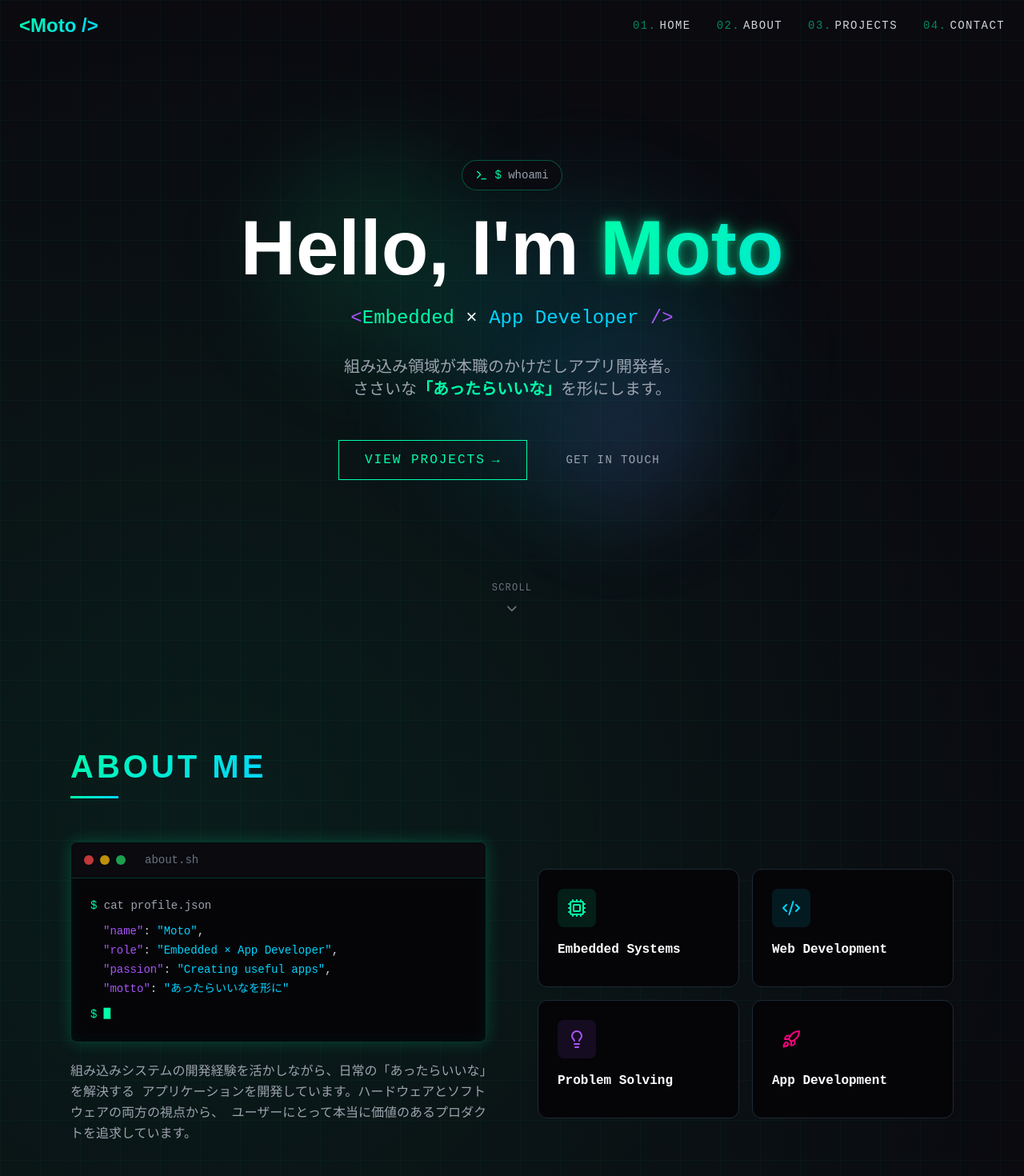
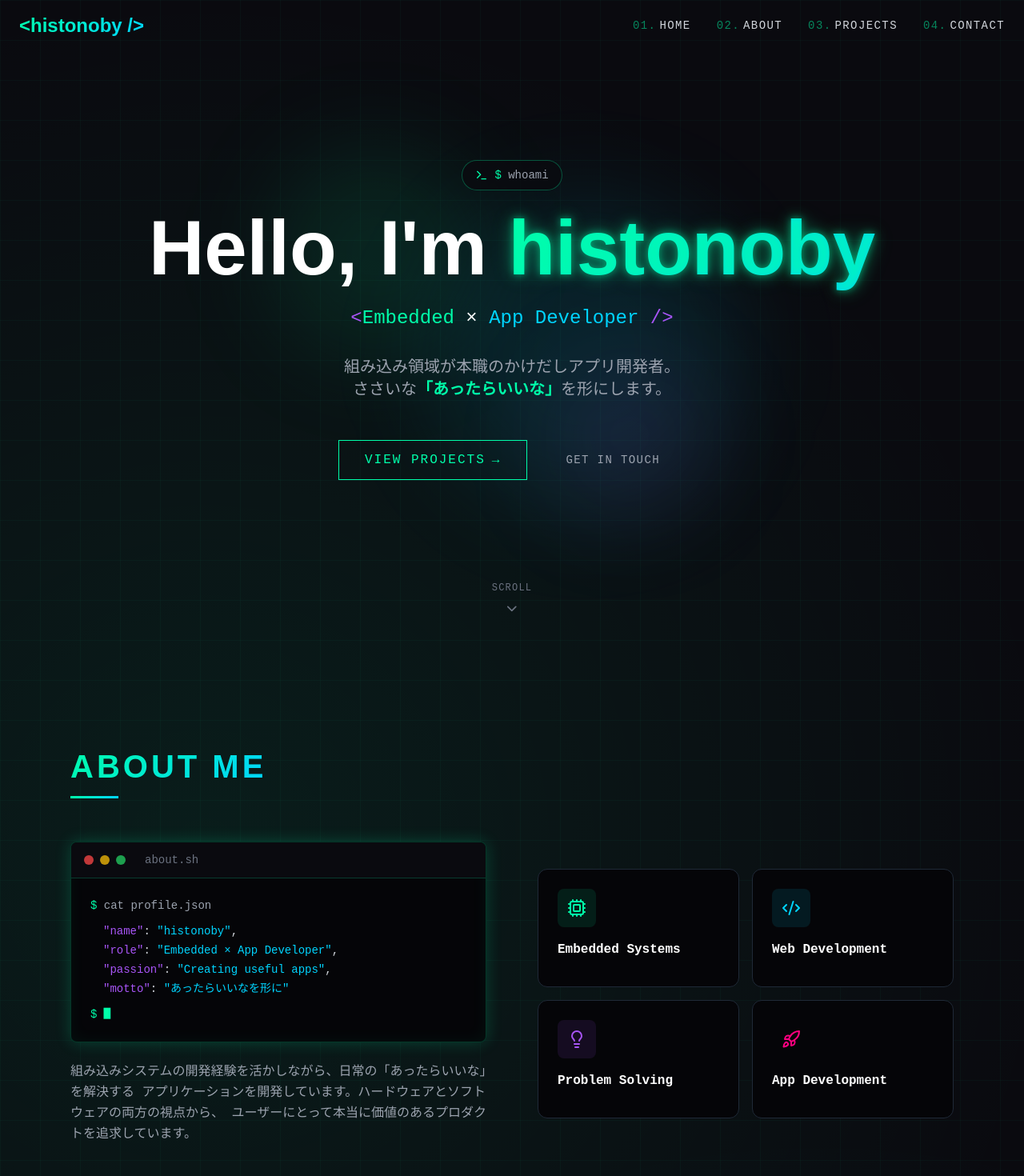
Before and after one commit to histonoby/My-Portfolio, a Next.js app: page / in a window 1280 px wide. Shown: the top 1470 px of the page at 80% size. Built offline with nearby package versions, Linux system fonts and the light colour scheme.

Commit message:
Update name from Moto to histonoby

```diff
--- a/app/layout.tsx
+++ b/app/layout.tsx
@@ -2,18 +2,18 @@ import type { Metadata } from "next";
 import "./globals.css";
 
 export const metadata: Metadata = {
-  title: "Moto | Portfolio",
+  title: "histonoby | Portfolio",
   description: "組み込み領域が本職のかけだしアプリ開発者。ささいな「あったらいいな」を形にします。",
-  keywords: ["Moto", "ポートフォリオ", "Webアプリ", "開発者", "組み込み"],
-  authors: [{ name: "Moto" }],
+  keywords: ["histonoby", "ポートフォリオ", "Webアプリ", "開発者", "組み込み"],
+  authors: [{ name: "histonoby" }],
   openGraph: {
-    title: "Moto | Portfolio",
+    title: "histonoby | Portfolio",
     description: "組み込み領域が本職のかけだしアプリ開発者。ささいな「あったらいいな」を形にします。",
     type: "website",
   },
   twitter: {
     card: "summary_large_image",
-    title: "Moto | Portfolio",
+    title: "histonoby | Portfolio",
     description: "組み込み領域が本職のかけだしアプリ開発者。ささいな「あったらいいな」を形にします。",
   },
 };
--- a/components/About.tsx
+++ b/components/About.tsx
@@ -56,7 +56,7 @@ export default function About() {
                   <div className="text-gray-300 pl-4 space-y-1">
                     <p>
                       <span className="text-cyber-purple">&quot;name&quot;</span>:{" "}
-                      <span className="text-cyber-blue">&quot;Moto&quot;</span>,
+                      <span className="text-cyber-blue">&quot;histonoby&quot;</span>,
                     </p>
                     <p>
                       <span className="text-cyber-purple">&quot;role&quot;</span>:{" "}
--- a/components/Footer.tsx
+++ b/components/Footer.tsx
@@ -32,7 +32,7 @@ export default function Footer() {
             viewport={{ once: true }}
             className="font-display text-xl font-bold gradient-text"
           >
-            &lt;Moto /&gt;
+            &lt;histonoby /&gt;
           </motion.div>
 
           {/* Social Links */}
@@ -62,7 +62,7 @@ export default function Footer() {
             transition={{ delay: 0.2 }}
             className="flex items-center gap-2 text-gray-500 text-sm font-mono"
           >
-            <span>© {currentYear} Moto.</span>
+            <span>© {currentYear} histonoby.</span>
             <span className="hidden sm:inline">Built with</span>
             <Heart size={14} className="text-cyber-pink hidden sm:inline" />
             <span className="hidden sm:inline">& Next.js</span>
--- a/components/Header.tsx
+++ b/components/Header.tsx
@@ -41,7 +41,7 @@ export default function Header() {
             animate={{ opacity: 1, x: 0 }}
             transition={{ duration: 0.5 }}
           >
-            &lt;Moto /&gt;
+            &lt;histonoby /&gt;
           </motion.a>
 
           {/* Desktop Navigation */}
--- a/components/Hero.tsx
+++ b/components/Hero.tsx
@@ -72,7 +72,7 @@ export default function Hero() {
           className="font-display text-5xl md:text-7xl lg:text-8xl font-black mb-6"
         >
           <span className="text-white">Hello, I&apos;m </span>
-          <span className="gradient-text glow-text">Moto</span>
+          <span className="gradient-text glow-text">histonoby</span>
         </motion.h1>
 
         {/* Subtitle with typing effect style */}
--- a/package.json
+++ b/package.json
@@ -1,5 +1,5 @@
 {
-  "name": "moto-portfolio",
+  "name": "histonoby-portfolio",
   "version": "1.0.0",
   "private": true,
   "scripts": {
```
Also changed, not shown: 1 other file (tests, documents, lock files or other folders).
